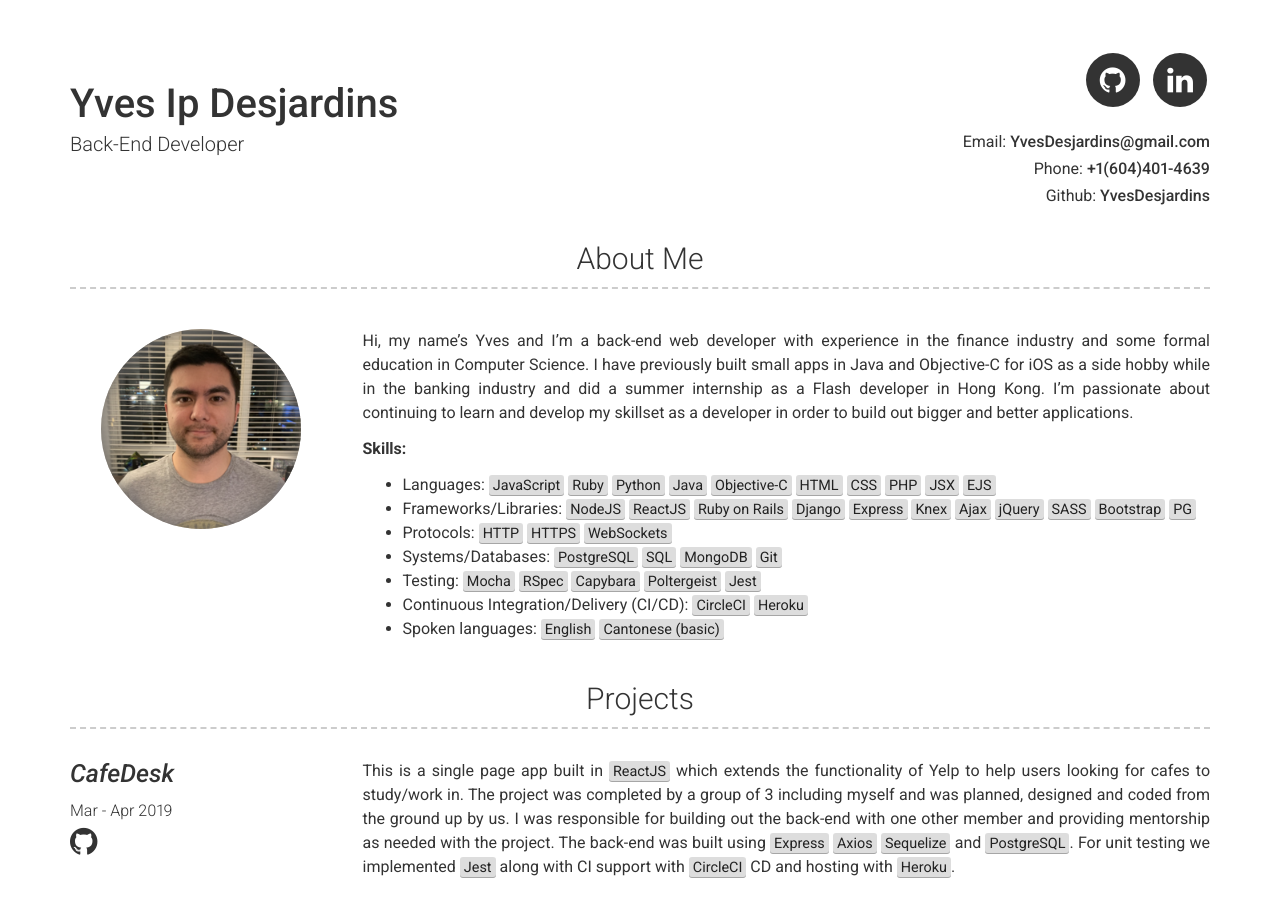
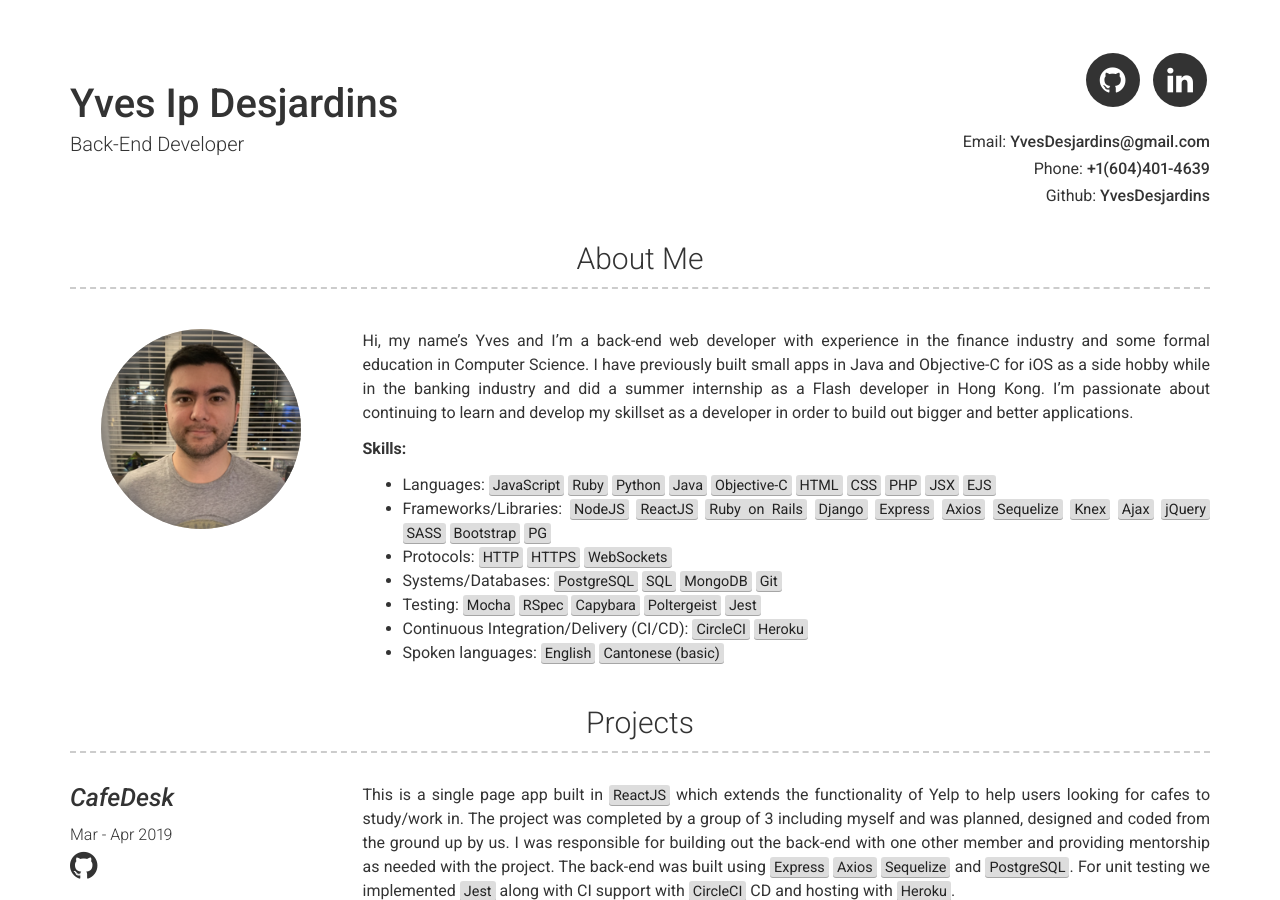
Before and after one commit to YvesDesjardins/YvesDesjardins.github.io, a Jekyll site: the page built from index.md, in a window 1280 px wide and 900 px high. Built offline with Jekyll 4.4.1, drawn with Linux system fonts in a browser that asks for light colours.

Commit message:
Update _config.yml

```diff
--- a/_config.yml
+++ b/_config.yml
@@ -22,7 +22,7 @@ about_content: | # this will include new lines to allow paragraphs
 about_skills: |
   **Skills:**
     - Languages: <mark>JavaScript</mark> <mark>Ruby</mark> <mark>Python</mark> <mark>Java</mark> <mark>Objective-C</mark> <mark>HTML</mark> <mark>CSS</mark> <mark>PHP</mark> <mark>JSX</mark> <mark>EJS</mark>
-    - Frameworks/Libraries: <mark>NodeJS</mark> <mark>ReactJS</mark> <mark>Ruby on Rails</mark> <mark>Django</mark> <mark>Express</mark> <mark>Knex</mark> <mark>Ajax</mark> <mark>jQuery</mark> <mark>SASS</mark> <mark>Bootstrap</mark> <mark>PG</mark>
+    - Frameworks/Libraries: <mark>NodeJS</mark> <mark>ReactJS</mark> <mark>Ruby on Rails</mark> <mark>Django</mark> <mark>Express</mark> <mark>Axios</Mark> <mark>Sequelize</mark> <mark>Knex</mark> <mark>Ajax</mark> <mark>jQuery</mark> <mark>SASS</mark> <mark>Bootstrap</mark> <mark>PG</mark>
     - Protocols: <mark>HTTP</mark> <mark>HTTPS</mark> <mark>WebSockets</mark>
     - Systems/Databases: <mark>PostgreSQL</mark> <mark>SQL</mark> <mark>MongoDB</mark> <mark>Git</mark>
     - Testing: <mark>Mocha</mark> <mark>RSpec</mark> <mark>Capybara</mark> <mark>Poltergeist</mark> <mark>Jest</mark>
```
